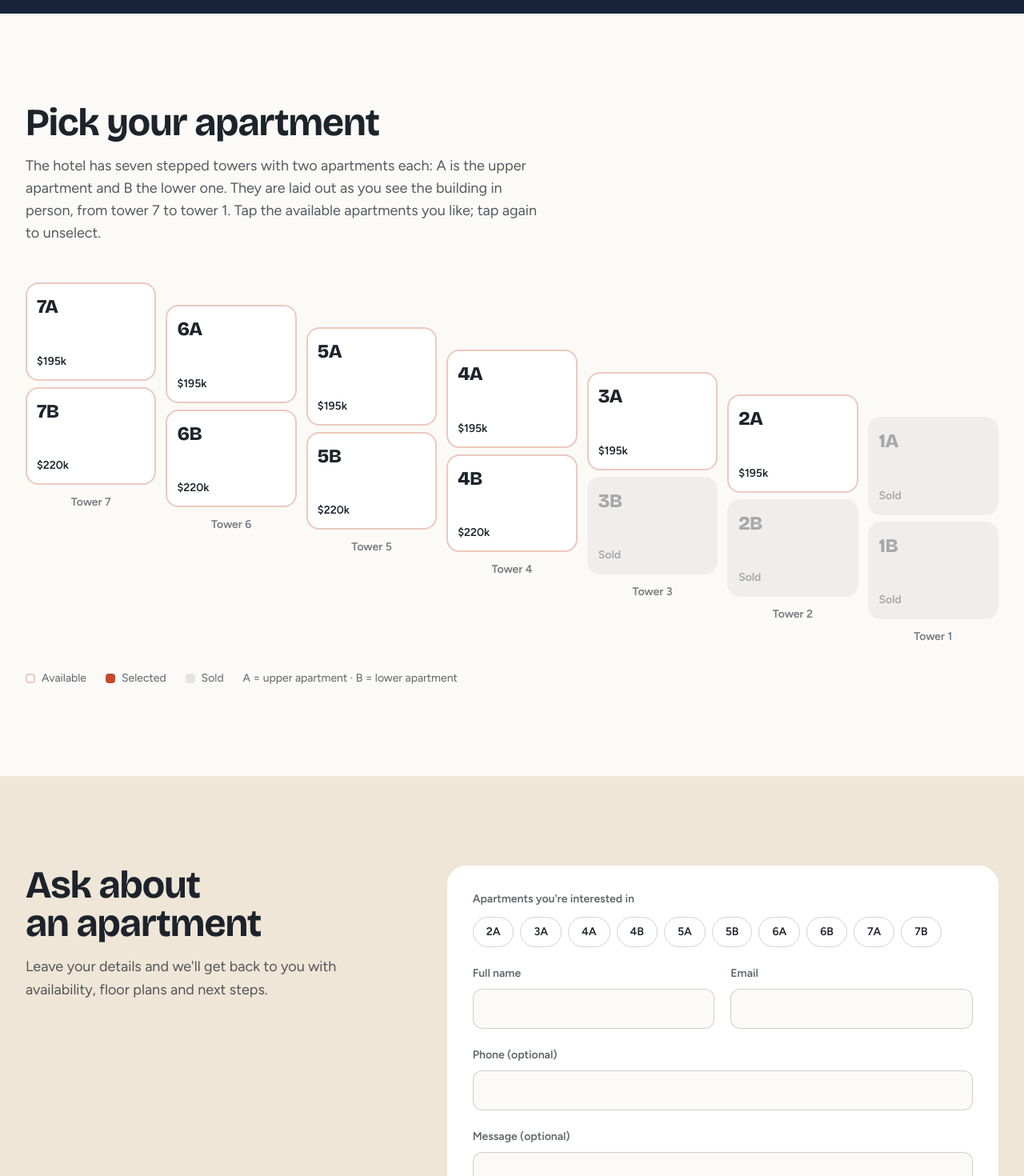
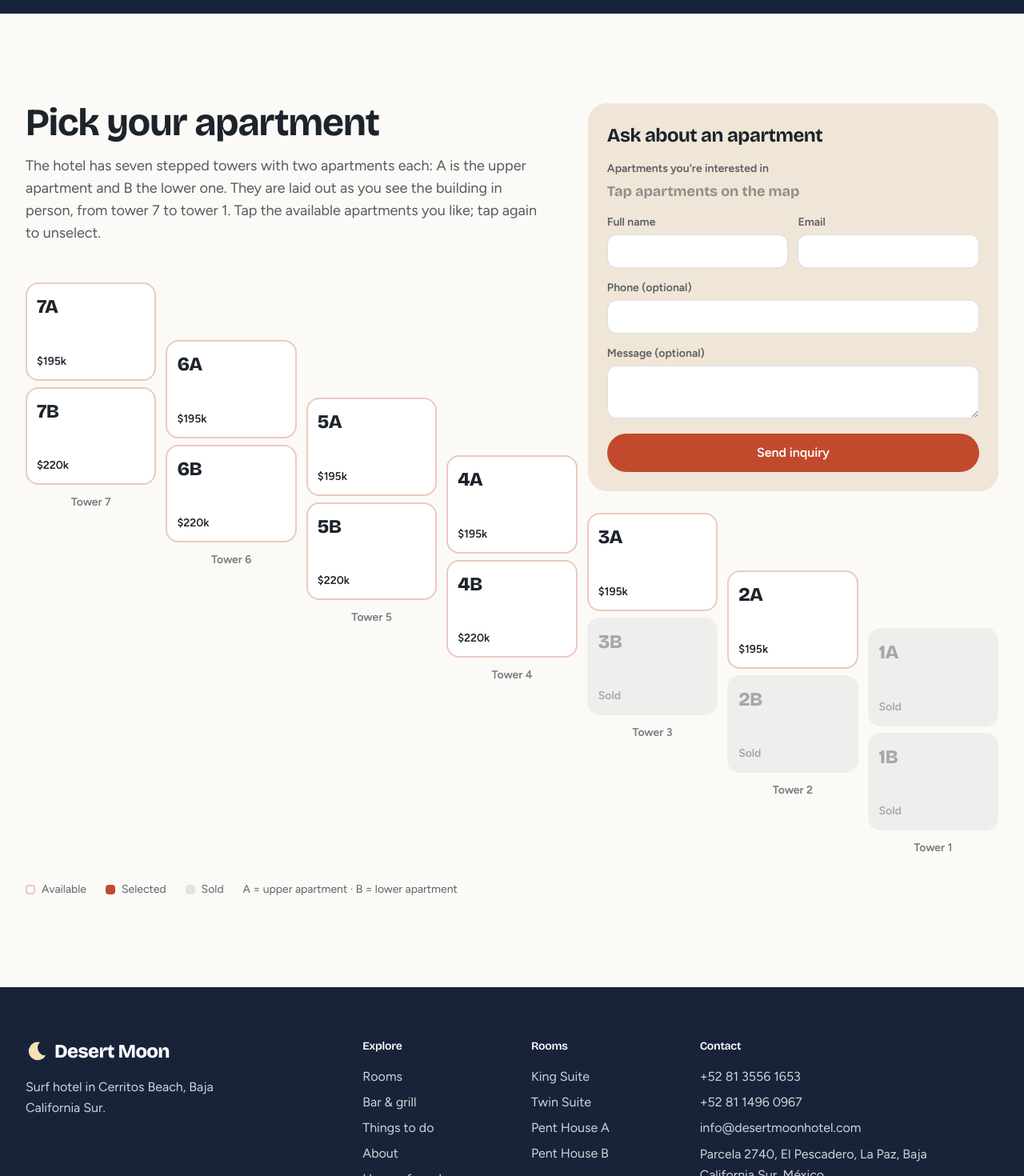
Before and after one commit to cristobalgomez-pp/cerritos-beach-hotel, a Next.js app: page /en/for-sale in a window 1280 px wide. Shown: the part 840-2310 px from the top of the page at 80% size. Built offline with nearby package versions, Linux system fonts and the light colour scheme.

Commit message:
feat: formulario en la esquina libre junto a las torres
Co-Authored-By: Claude Opus 5.5 <noreply@anthropic.com>
Claude-Session: https://claude.ai/code/session_01ACeo3wLuT34dzJsfLrb6eZ

```diff
--- a/src/app/[lang]/for-sale/page.tsx
+++ b/src/app/[lang]/for-sale/page.tsx
@@ -57,9 +57,8 @@ export default async function ForSalePage({ params }: Props) {
           available: f.available,
           sold: f.sold,
           selected: f.selected,
-          askSelected: f.askSelected,
           formTitle: f.formTitle,
-          formIntro: f.formIntro,
+          pickHint: f.pickHint,
           name: f.name,
           email: f.email,
           phone: f.phone,
--- a/src/components/for-sale/SaleExplorer.tsx
+++ b/src/components/for-sale/SaleExplorer.tsx
@@ -1,6 +1,6 @@
 "use client";
 
-import { useState } from "react";
+import { useEffect, useRef, useState } from "react";
 import type { Unit } from "@/lib/units";
 
 export interface SaleLabels {
@@ -12,9 +12,8 @@ export interface SaleLabels {
   available: string;
   sold: string;
   selected: string;
-  askSelected: string;
   formTitle: string;
-  formIntro: string;
+  pickHint: string;
   name: string;
   email: string;
   phone: string;
@@ -30,6 +29,11 @@ export interface SaleLabels {
 type Status = "idle" | "sending" | "sent" | "error";
 
 const usd = (n: number) => `$${Math.round(n / 1000)}k`;
+
+// Smallest step between towers (px); on wide screens it grows so the form fits above the low towers
+const MIN_STEP = 28;
+// Columns (from the right) that sit under the form on wide screens
+const COLUMNS_UNDER_FORM = 3;
 
 export default function SaleExplorer({
   units,
@@ -47,11 +51,37 @@ export default function SaleExplorer({
   const [selected, setSelected] = useState<string[]>([]);
   const [status, setStatus] = useState<Status>("idle");
   const [validation, setValidation] = useState("");
+  const [step, setStep] = useState(MIN_STEP);
+  const formRef = useRef<HTMLDivElement>(null);
+  const gridRef = useRef<HTMLDivElement>(null);
+
+  // On wide screens the form floats in the empty top-right corner of the stepped building.
+  // Grow the step until the first tower under the form starts below it.
+  useEffect(() => {
+    const form = formRef.current;
+    const grid = gridRef.current;
+    if (!form || !grid) return;
+    const firstUnderForm = towers.length - COLUMNS_UNDER_FORM;
+    const measure = () => {
+      if (!window.matchMedia("(min-width: 1024px)").matches) {
+        setStep(MIN_STEP);
+        return;
+      }
+      const overlap = form.getBoundingClientRect().bottom - grid.getBoundingClientRect().top + 24;
+      setStep(Math.max(MIN_STEP, Math.ceil(overlap / firstUnderForm)));
+    };
+    measure();
+    const ro = new ResizeObserver(measure);
+    ro.observe(form);
+    window.addEventListener("resize", measure);
+    return () => {
+      ro.disconnect();
+      window.removeEventListener("resize", measure);
+    };
+  }, [towers.length, status, validation]);
 
   const toggle = (id: string) =>
     setSelected((s) => (s.includes(id) ? s.filter((x) => x !== id) : [...s, id]));
-
-  const goToForm = () => document.getElementById("inquiry")?.scrollIntoView({ behavior: "smooth", block: "start" });
 
   async function onSubmit(e: React.FormEvent<HTMLFormElement>) {
     e.preventDefault();
@@ -87,19 +117,18 @@ export default function SaleExplorer({
   const unit = (tower: number, letter: "A" | "B") => units.find((u) => u.id === `${tower}${letter}`);
 
   return (
-    <>
-      {/* Building diagram: one column per tower, A on top and B below */}
-      <section className="mx-auto max-w-7xl px-4 py-20 md:px-8 md:py-28">
-        <div className="max-w-2xl">
+    <section className="mx-auto max-w-7xl px-4 py-20 md:px-8 md:py-28">
+      <div className="relative">
+        <div className="max-w-xl lg:max-w-[calc(4/7*100%-1.5rem)]">
           <h2 className="text-4xl font-bold md:text-5xl">{labels.pickTitle}</h2>
           <p className="mt-4 text-lg text-ink/75">{labels.pickIntro}</p>
         </div>
 
+        {/* Building diagram: one column per tower, A on top and B below, stepped like the real building */}
         <div className="mt-12 overflow-x-auto pb-2">
-          {/* Stepped like the real building: the first column is the highest tower */}
-          <div className="grid min-w-[640px] grid-cols-7 gap-3">
+          <div ref={gridRef} className="grid min-w-[640px] grid-cols-7 gap-3">
             {towers.map((tower, i) => (
-              <div key={tower} className="flex flex-col gap-2" style={{ paddingTop: `${i * 1.75}rem` }}>
+              <div key={tower} className="flex flex-col gap-2" style={{ paddingTop: i * step }}>
                 {(["A", "B"] as const).map((letter) => {
                   const u = unit(tower, letter);
                   if (!u) return null;
@@ -149,56 +178,28 @@ export default function SaleExplorer({
           </span>
           <span>A = {labels.upper.toLowerCase()} · B = {labels.lower.toLowerCase()}</span>
         </div>
-        {selected.length > 0 && (
-          <button
-            type="button"
-            onClick={goToForm}
-            className="mt-8 inline-flex rounded-full bg-adobe px-6 py-3 text-[15px] font-semibold text-white transition-colors hover:bg-[#a83e23]"
-          >
-            {labels.askSelected} {selected.join(", ")}
-          </button>
-        )}
-      </section>
 
-      {/* Inquiry form */}
-      <section id="inquiry" className="scroll-mt-24 bg-sand">
-        <div className="mx-auto grid max-w-7xl gap-12 px-4 py-20 md:px-8 md:py-28 lg:grid-cols-12">
-          <div className="lg:col-span-5">
-            <h2 className="text-4xl font-bold md:text-5xl">{labels.formTitle}</h2>
-            <p className="mt-4 text-lg leading-relaxed text-ink/75">{labels.formIntro}</p>
-          </div>
+        {/* Inquiry form: below the map on small screens, top-right corner on wide screens */}
+        <div
+          ref={formRef}
+          id="inquiry"
+          className="mt-12 rounded-3xl bg-sand p-6 lg:absolute lg:right-0 lg:top-0 lg:mt-0 lg:w-[calc(3/7*100%-0.5rem)]"
+        >
+          <h3 className="text-2xl font-bold">{labels.formTitle}</h3>
 
           {status === "sent" ? (
-            <p className="rounded-3xl bg-white p-8 font-display text-2xl font-bold lg:col-span-7" role="status">
+            <p className="mt-4 font-display text-xl font-bold" role="status">
               {labels.success}
             </p>
           ) : (
-            <form onSubmit={onSubmit} noValidate className="space-y-5 rounded-3xl bg-white p-6 md:p-8 lg:col-span-7">
-              <fieldset>
-                <legend className="text-sm font-semibold text-ink/70">{labels.units}</legend>
-                <div className="mt-3 flex flex-wrap gap-2">
-                  {units
-                    .filter((u) => u.status === "available")
-                    .map((u) => {
-                      const on = selected.includes(u.id);
-                      return (
-                        <button
-                          key={u.id}
-                          type="button"
-                          onClick={() => toggle(u.id)}
-                          aria-pressed={on}
-                          className={`rounded-full border px-4 py-2 text-sm font-semibold transition-colors ${
-                            on ? "border-adobe bg-adobe text-white" : "border-ink/20 hover:border-ink"
-                          }`}
-                        >
-                          {u.id}
-                        </button>
-                      );
-                    })}
-                </div>
-              </fieldset>
-
-              <div className="grid gap-5 sm:grid-cols-2">
+            <form onSubmit={onSubmit} noValidate className="mt-4 space-y-3">
+              <div>
+                <p className="text-sm font-semibold text-ink/70">{labels.units}</p>
+                <p className={`mt-1 font-display text-lg font-bold ${selected.length ? "text-adobe" : "text-ink/45"}`}>
+                  {selected.length ? selected.join(", ") : labels.pickHint}
+                </p>
+              </div>
+              <div className="grid gap-3 sm:grid-cols-2">
                 <Field label={labels.name} name="name" autoComplete="name" required />
                 <Field label={labels.email} name="email" type="email" autoComplete="email" required />
               </div>
@@ -207,8 +208,8 @@ export default function SaleExplorer({
                 <span className="text-sm font-semibold text-ink/70">{labels.message}</span>
                 <textarea
                   name="message"
-                  rows={4}
-                  className="mt-2 w-full rounded-xl border border-ink/20 bg-bone px-4 py-3 outline-none focus:border-pacific"
+                  rows={2}
+                  className="mt-1 w-full rounded-xl border border-ink/15 bg-white px-3 py-2 outline-none focus:border-pacific"
                 />
               </label>
 
@@ -232,15 +233,15 @@ export default function SaleExplorer({
               <button
                 type="submit"
                 disabled={status === "sending"}
-                className="w-full rounded-full bg-adobe py-4 text-base font-semibold text-white transition-colors hover:bg-[#a83e23] disabled:opacity-60"
+                className="w-full rounded-full bg-adobe py-3 text-base font-semibold text-white transition-colors hover:bg-[#a83e23] disabled:opacity-60"
               >
                 {status === "sending" ? labels.sending : labels.send}
               </button>
             </form>
           )}
         </div>
-      </section>
-    </>
+      </div>
+    </section>
   );
 }
 
@@ -265,7 +266,7 @@ function Field({
         type={type}
         autoComplete={autoComplete}
         required={required}
-        className="mt-2 w-full rounded-xl border border-ink/20 bg-bone px-4 py-3 outline-none focus:border-pacific"
+        className="mt-1 w-full rounded-xl border border-ink/15 bg-white px-3 py-2 outline-none focus:border-pacific"
       />
     </label>
   );
--- a/src/i18n/dictionaries/en.ts
+++ b/src/i18n/dictionaries/en.ts
@@ -250,7 +250,6 @@ const en = {
     available: "Available",
     sold: "Sold",
     selected: "Selected",
-    askSelected: "Ask about",
     highlightsTitle: "Why buy here",
     highlights: [
       { title: "On the wave", body: "The closest building to the surf point in Cerritos Beach, 15 minutes from Todos Santos." },
@@ -258,7 +257,7 @@ const en = {
       { title: "Yours to manage", body: "No rental program: each owner decides how to use, rent or maintain their apartment." },
     ],
     formTitle: "Ask about an apartment",
-    formIntro: "Leave your details and we'll get back to you with availability, floor plans and next steps.",
+    pickHint: "Tap apartments on the map",
     name: "Full name",
     email: "Email",
     phone: "Phone (optional)",
--- a/src/i18n/dictionaries/es.ts
+++ b/src/i18n/dictionaries/es.ts
@@ -254,7 +254,6 @@ const es: Dictionary = {
     available: "Disponible",
     sold: "Vendido",
     selected: "Seleccionado",
-    askSelected: "Pedir información de",
     highlightsTitle: "Por qué comprar aquí",
     highlights: [
       { title: "Frente a la ola", body: "El edificio más cerca del punto de surf de Playa Cerritos, a 15 minutos de Todos Santos." },
@@ -262,7 +261,7 @@ const es: Dictionary = {
       { title: "Lo administras tú", body: "Sin programa de renta: cada dueño decide cómo usar, rentar o mantener su departamento." },
     ],
     formTitle: "Pide información de un departamento",
-    formIntro: "Déjanos tus datos y te contactamos con disponibilidad, planos y siguientes pasos.",
+    pickHint: "Toca departamentos en el mapa",
     name: "Nombre completo",
     email: "Correo",
     phone: "Teléfono (opcional)",
```
